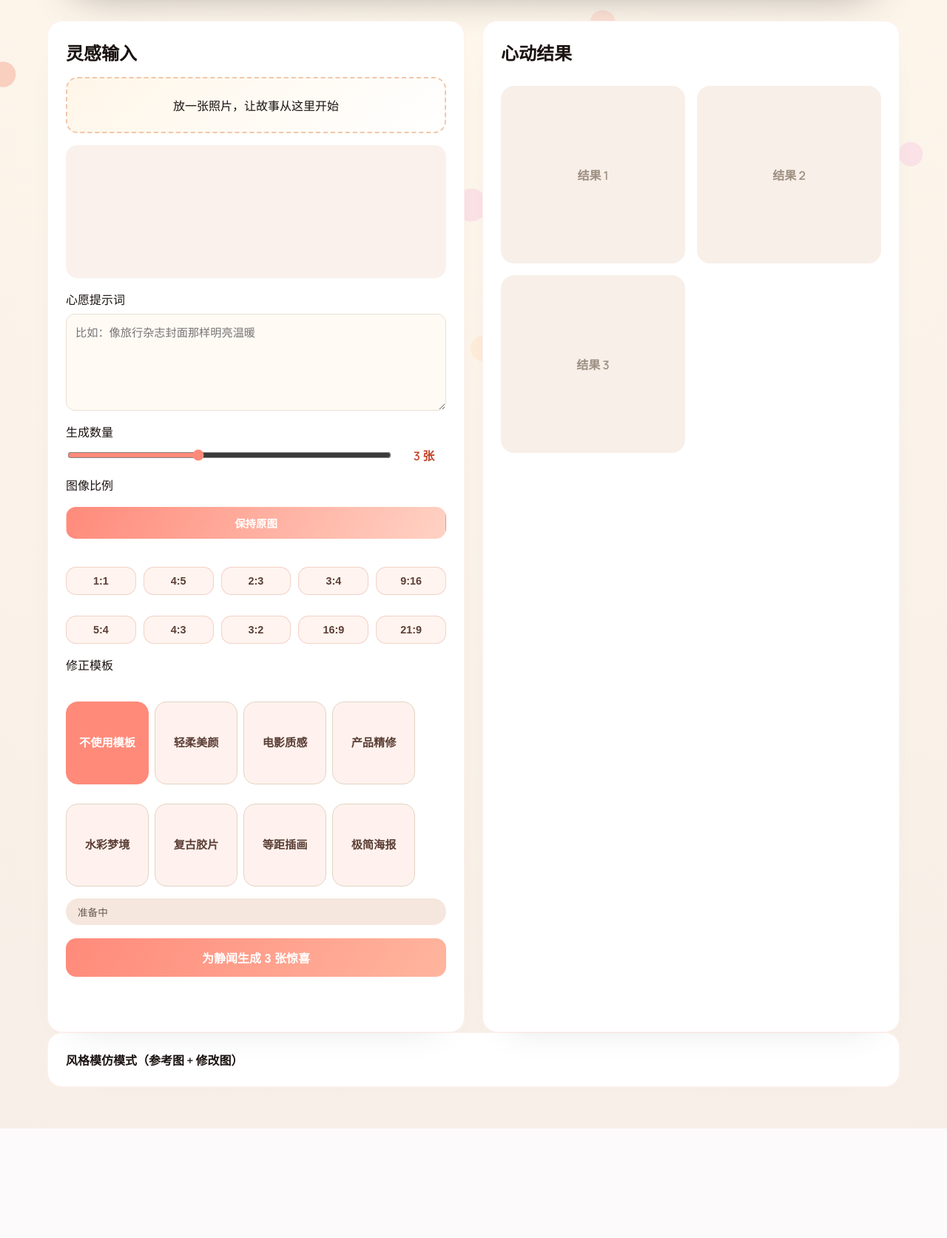
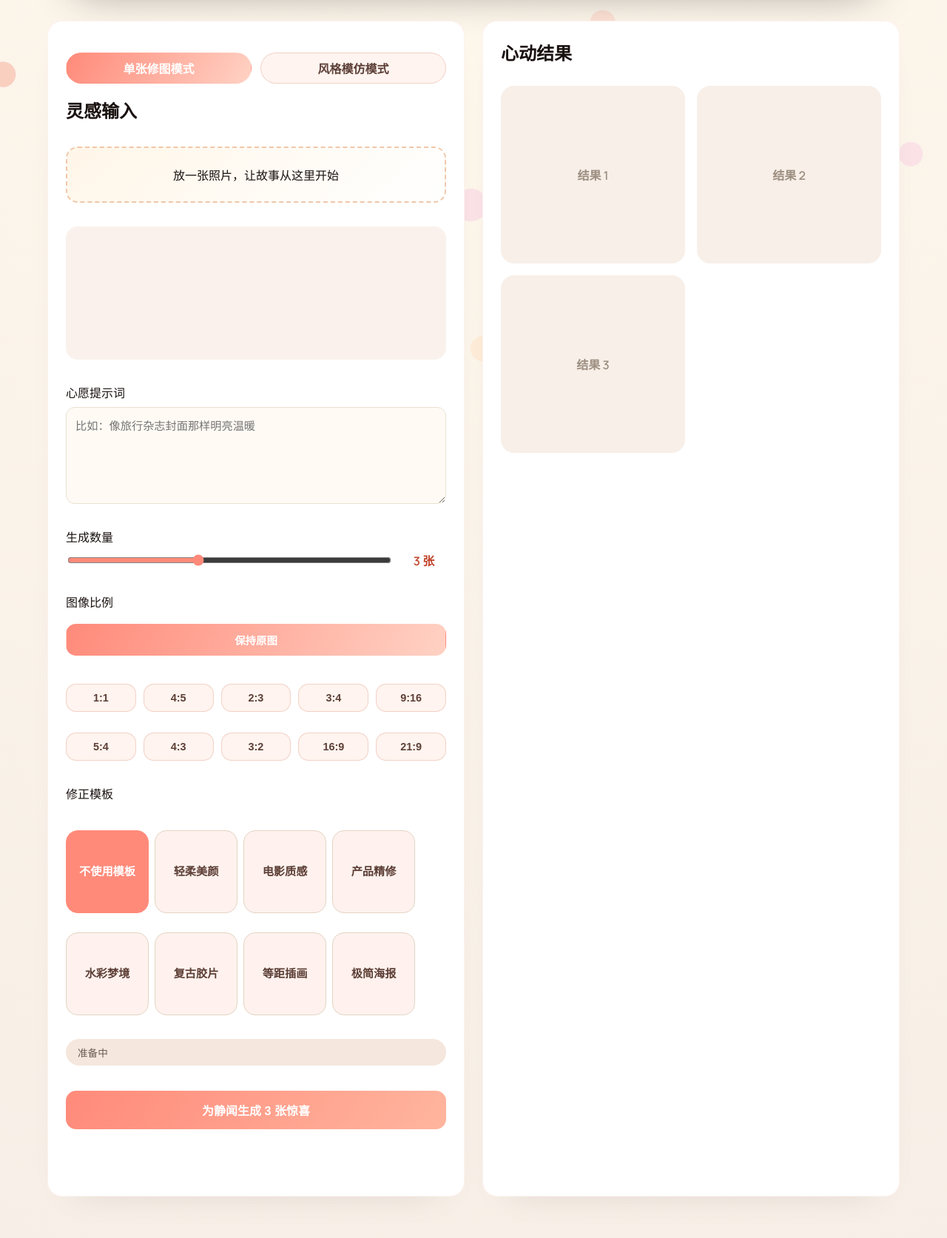
Before and after one commit to fengjh97/nanobanana, a Flask app: page / in a window 1280 px wide. Shown: the part 268-1941 px from the top of the page at 74% size. Before the commit the page ends 1793 px from the top, so only its background shows below. Run offline with Flask 3, Linux system fonts and the light colour scheme; the visitor is signed in with stand-in values (Sample User, id 1).

Commit message:
Add style reference mode

```diff
--- a/static/app_v2.js
+++ b/static/app_v2.js
@@ -56,6 +56,8 @@ const styleCountRange = document.getElementById("styleCountRange");
 const styleCountValue = document.getElementById("styleCountValue");
 const styleGenerateBtn = document.getElementById("styleGenerateBtn");
 const styleStatusText = document.getElementById("styleStatusText");
+const tabButtons = document.querySelectorAll(".tab-btn");
+const tabPanels = document.querySelectorAll(".tab-panel");
 const loveNoteText = document.getElementById("loveNoteText");
 const progressBar = document.getElementById("progressBar");
 const countdownText = document.getElementById("countdownText");
@@ -522,6 +524,16 @@ styleCountRange.addEventListener("input", () => {
   styleCountValue.textContent = styleCountRange.value;
 });
 
+tabButtons.forEach((btn) => {
+  btn.addEventListener("click", () => {
+    const target = btn.dataset.tab;
+    tabButtons.forEach((node) => node.classList.remove("active"));
+    tabPanels.forEach((panel) => panel.classList.remove("active"));
+    btn.classList.add("active");
+    document.getElementById(`tab-${target}`)?.classList.add("active");
+  });
+});
+
 renderTemplateOptions();
 renderRatioChoices();
 renderPlaceholders();
--- a/static/styles.css
+++ b/static/styles.css
@@ -388,18 +388,33 @@ button:hover {
   vertical-align: top;
 }
 
-.accordion summary {
+.tabs {
+  display: flex;
+  gap: 12px;
+  margin-bottom: 18px;
+}
+
+.tab-btn {
+  border: 1px solid rgba(193, 69, 44, 0.2);
+  background: #fff4ef;
+  border-radius: 999px;
+  padding: 8px 16px;
   font-weight: 600;
   cursor: pointer;
-  list-style: none;
+  color: #5c3f36;
 }
 
-.accordion summary::-webkit-details-marker {
+.tab-btn.active {
+  background: linear-gradient(120deg, #ff8a7a, #ffd2c4);
+  color: #fff;
+  border-color: transparent;
+}
+
+.tab-panel {
   display: none;
 }
 
-.accordion-body {
-  margin-top: 16px;
+.tab-panel.active {
   display: grid;
   gap: 16px;
 }
--- a/templates/index.html
+++ b/templates/index.html
@@ -32,6 +32,12 @@
 
       <main class="layout">
         <section class="panel">
+          <div class="tabs">
+            <button class="tab-btn active" data-tab="single">单张修图模式</button>
+            <button class="tab-btn" data-tab="style">风格模仿模式</button>
+          </div>
+
+          <div class="tab-panel active" id="tab-single">
             <h2>灵感输入</h2>
             <label class="drop" for="imageInput">
               <input id="imageInput" type="file" accept="image/*" />
@@ -85,25 +91,10 @@
             </div>
             <button id="generateBtn">为静闻生成 3 张惊喜</button>
             <p class="note" id="statusText"></p>
-        </section>
+          </div>
 
-        <section class="panel output">
-          <div class="output-header">
-            <h2>心动结果</h2>
-            <span id="outputText"></span>
-          </div>
-          <div class="grid" id="resultGrid">
-            <div class="placeholder">结果 1</div>
-            <div class="placeholder">结果 2</div>
-            <div class="placeholder">结果 3</div>
-          </div>
-        </section>
-      </main>
-
-      <section class="panel accordion">
-        <details id="styleSection">
-          <summary>风格模仿模式（参考图 + 修改图）</summary>
-          <div class="accordion-body">
+          <div class="tab-panel" id="tab-style">
+            <h2>风格模仿</h2>
             <div class="style-grid">
               <label class="drop small" for="styleImageInput">
                 <input id="styleImageInput" type="file" accept="image/*" />
@@ -146,8 +137,21 @@
             <button id="styleGenerateBtn">开始生成</button>
             <p class="note" id="styleStatusText"></p>
           </div>
-        </details>
         </section>
+
+        <section class="panel output">
+          <div class="output-header">
+            <h2>心动结果</h2>
+            <span id="outputText"></span>
+          </div>
+          <div class="grid" id="resultGrid">
+            <div class="placeholder">结果 1</div>
+            <div class="placeholder">结果 2</div>
+            <div class="placeholder">结果 3</div>
+          </div>
+        </section>
+      </main>
+
     </div>
 
     <script src="https://cdn.jsdelivr.net/npm/three@0.160.0/build/three.min.js"></script>
```
Lines whose indentation alone changed are shown as unchanged.
